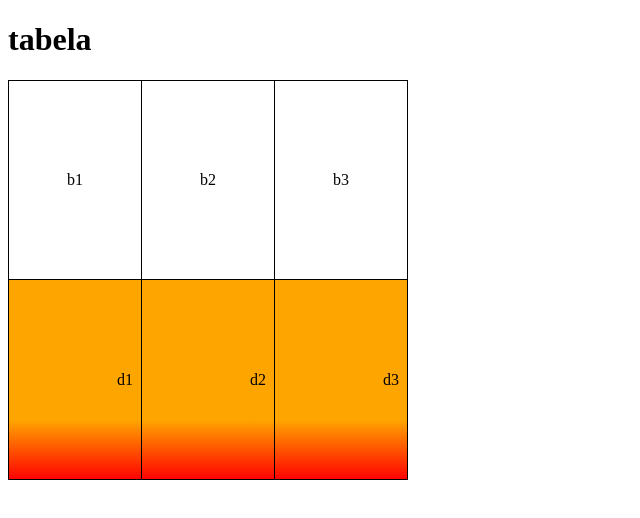
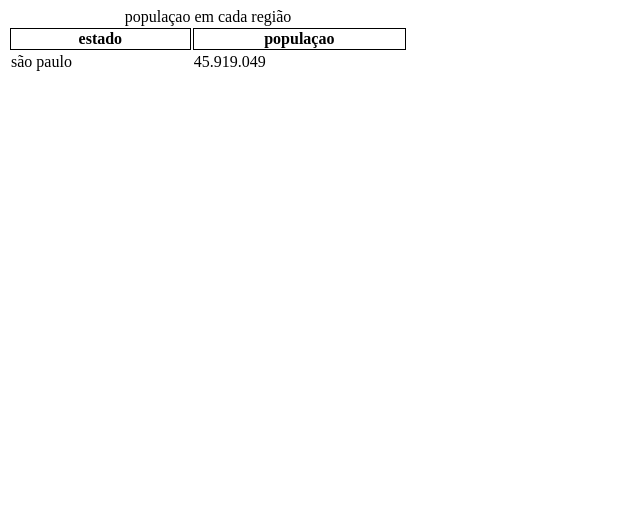
Before and after one commit to Paulowollf/Aulas-curso-em-video, a plain HTML site: page alinhamentotab.html in a window 1280 px wide. Shown: the whole page, without its empty margins (0-640 px from the left). Drawn offline with Linux system fonts and the light colour scheme.

Commit message:
nova tabela

```diff
--- a/alinhamentotab.html
+++ b/alinhamentotab.html
@@ -9,42 +9,34 @@
 <style>
     table{
         width: 400px;
-        height: 400px;
-        border-collapse: collapse;
 
     }
-    td{
+    th{
         border: 1px solid black;
-        padding: 8px;
-        text-align: center;
-        vertical-align: middle;
     }
-    #n2{
-        background-image: linear-gradient(to top, red,orange 30%)
-    }
-    .numero{
-        text-align: right;
 
-    }
+</style>
+<body>
+    <table>
+        <caption>populaçao em cada região</caption>
+        <thead>
+            <tr>
+                <th scope="row">estado</th>
+                <th scope="row">populaçao</th>
+            </tr>
+            <tbody>
+                <tr>
+                    <td>são paulo</td>
+                    <td class="num">45.919.049</td>
+                </tr>
+            </tbody>
+            <tfoot>
+
+            </tfoot>
+        </thead>
 
 
 
-</style>
-<body>
-    <h1>tabela </h1>
-    <table>
-        <tr id="n1">
-            <td>b1</td>
-            <td>b2</td>
-            <td>b3</td>
-
-        </tr>
-        <tr id="n2">
-            <td class="numero">d1</td>
-            <td class="numero">d2</td>
-            <td class="numero">d3</td>
-
-        </tr>
 
 
 
@@ -52,5 +44,6 @@
     </table>
 
 
+
 </body>
 </html>
```
Also changed, not shown: tabela003.html (added, +48 -0 lines).
